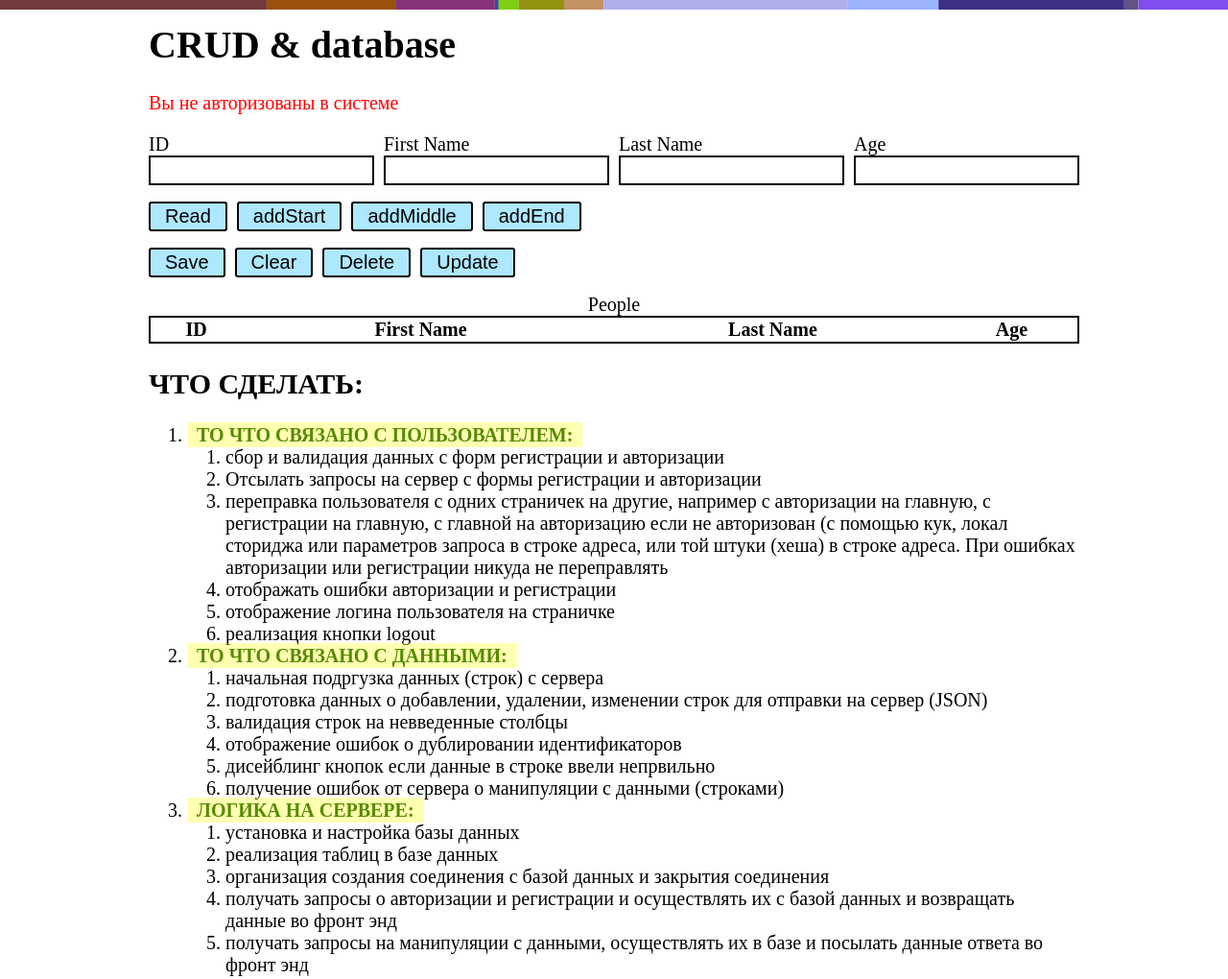
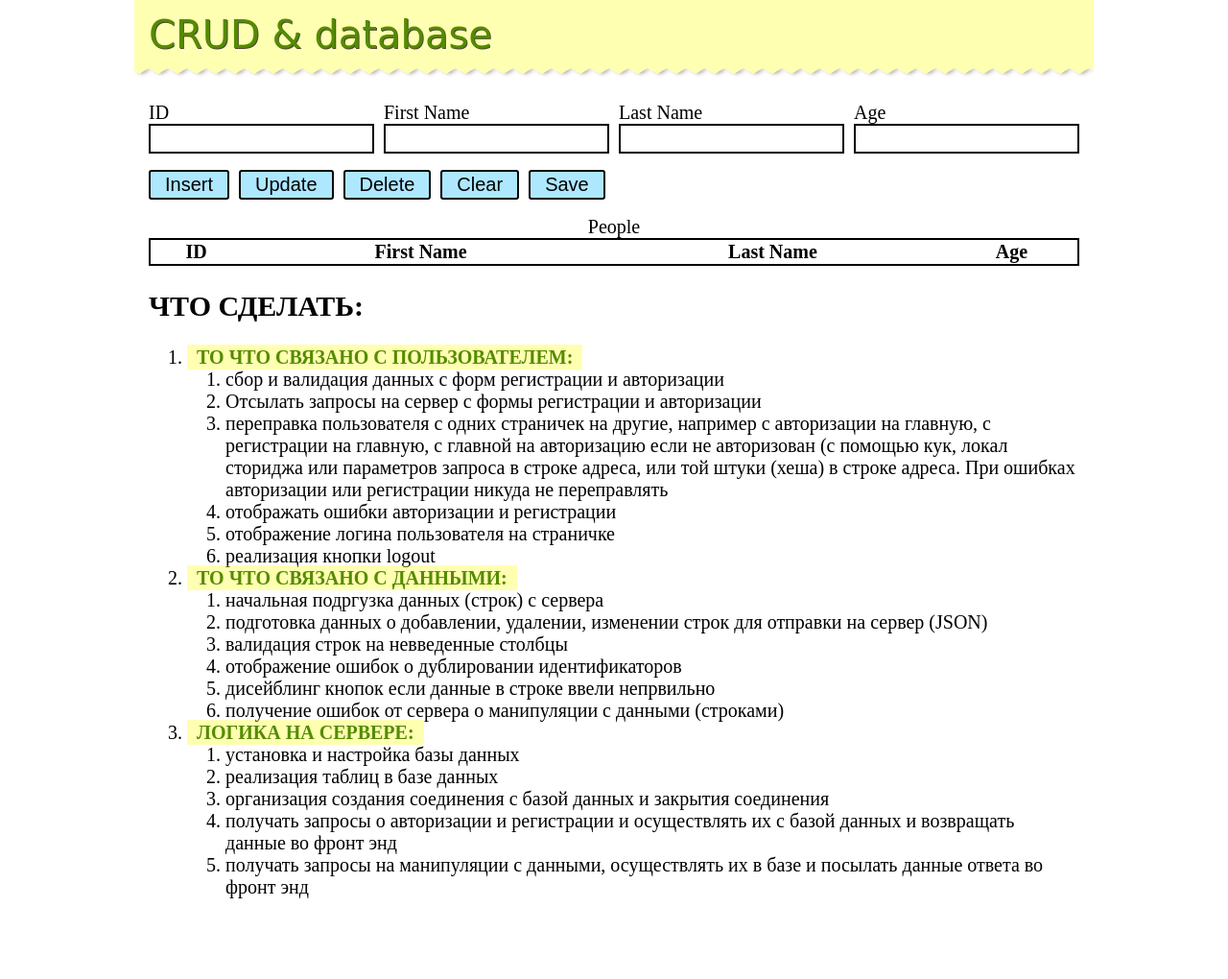
Before and after one commit to igor-ex/CRUD-database, a plain HTML site: page CRUD & database.html in a window 1280 px wide. Shown: the whole page at 96% size. After the commit the page ends 971 px from the top, so only its background shows below. Drawn offline with Linux system fonts and the light colour scheme; a web font is replaced by a local one.

Commit message:
ders removed

```diff
--- a/index CRUD & database.html
+++ b/CRUD & database.html
@@ -6,8 +6,8 @@
     <link rel="stylesheet" href="css/style.css">
 </head>
 <body>
+<h1 class="page-title">CRUD & database</h1>
 <div class="wrapper">
-<h1 class="wrapper__title">CRUD & database</h1>
     <div id="errorMessages" class="error-messages"></div>
     <div class="inputs">
         <div class="inputs__row">
@@ -28,16 +28,11 @@
         </div>
     </div>
 <div class="buttons">
-    <button class="buttons__button" id = "readLs">Read</button>
-    <button class="buttons__button" id = "addStart">addStart</button>
-    <button class="buttons__button" id = "addMiddle">addMiddle</button>
-    <button class="buttons__button" id = "addEnd">addEnd</button>
-</div>
-<div class="buttons">
+    <button class="buttons__button" id = "addEnd">Insert</button>
+    <button class="buttons__button" id = "updateData">Update</button>
+    <button class="buttons__button" id = "delElement">Delete</button>
+    <button class="buttons__button" id = "clearLSTab">Clear</button>
     <button class="buttons__button" id = "saveLs">Save</button>
-    <button class="buttons__button" id = "clearLSTab">Clear</button>
-    <button class="buttons__button" id = "delElement">Delete</button>
-    <button class="buttons__button" id = "updateData">Update</button>
 </div>
     <table id="myTable" class="table">
         <caption>People</caption>
@@ -104,8 +99,6 @@
 <script src="src/navigationView.js"></script>
 <script src="src/tableView.js"></script>
 <script src="src/main.js"></script>
-<script src="src/stripe.js"></script>
 <script src="src/init.js"></script>
-<script>createStripe(document.body);</script>
 </body>
 </html>
--- a/css/style.less
+++ b/css/style.less
@@ -1,11 +1,20 @@
 
+@import url('https://fonts.googleapis.com/css?family=Alfa+Slab+One');
 @import url('https://fonts.googleapis.com/css?family=Roboto+Slab&subset=cyrillic');
+
+//button color: #ff6c6c
 
 @font-size: 20px;
 @input-vertical-padding: 2px;
 @border: 2px solid #000;
 @input-horizontal-margin: 10px;
 @base-color: #aee8ff;
+
+.wrapping() {
+    max-width: 1000px;
+    margin: auto;
+}
+@wrapping-padding: 15px;
 
 /* reset */
 
@@ -22,15 +31,52 @@ body {
 
 /* general */
 
-.wrapper {
-    padding: 15px;
-    max-width: 1000px;
-    margin: auto;
+.page-title {
+    font-family: alfa slab one, cursive;
+    margin-top: 0;
+    line-height: 1.1;
+    .wrapping();
+    //padding: 7px @wrapping-padding 9px;
+    padding: 14px @wrapping-padding 13px;
+    position: relative;
+    color: #558b00;
+    background: #ffffb2;
+    text-shadow: 1px 1px 0 rgba(0, 0, 0, .7);
+    font-weight: normal;
+
+    @media (max-width: 750px) {
+        text-align: center;
+    }
+
+    &::after {
+        content: "";
+        display: block;
+        position: absolute;
+        left: 0;
+        bottom: -20px;
+        width: 100%;
+        height: 20px;
+        background: url(bg.svg);
+        background-position-x: -5px;
+        filter: drop-shadow(3px 0px 2px rgba(0, 0, 0, 0.4));
+        z-index: -1;
+    }
+
+    &::before {
+        content: "";
+        display: block;
+        position: absolute;
+        right: -10px;
+        bottom: -10px;
+        height: 20px;
+        width: 10px;
+        background: white;
+    }
 }
 
-.wrapper__title {
-    margin-top: 0;
-    line-height: 1.1;
+.wrapper {
+    padding: @wrapping-padding;
+    .wrapping();
 }
 
 .error-messages {
--- a/src/backEnd.js
+++ b/src/backEnd.js
@@ -1,3 +1,4 @@
+'use strict';
 
 function BackEnd() {
 
@@ -48,6 +49,6 @@ function sendPOST(url, data, callback, callbackFail) {
             }
         }
     };
-    callback({error: false});
+    //callback({error: false});
     xhr.send(JSON.stringify(data));
 }
--- a/src/controller.js
+++ b/src/controller.js
@@ -1,3 +1,4 @@
+'use strict';
 
 //Элемент-объект для хранения и отображения
 function Entry(id, fName, lName, age) {
@@ -19,6 +20,7 @@ function Controller() {
 }
 
 Controller.prototype.init = function () {
+    this.user.init();
     if (!this.user.isLoggedIn()) {
         setError('Вы не авторизованы в системе')
     }
@@ -134,6 +136,20 @@ Controller.prototype.clear = function () {
 };
 
 Controller.prototype.load = function () {
+    this.backEnd.load(this.user.sessionIdentifier, data => {
+        if (!data.err) {
+            //отрисовка всех связанных элементов отображения
+            this.views.forEach(function (view) {
+                view.repaint('fullupdate', 0, data.entries)
+            });
+        } else {
+            setError(data.message);
+        }
+    });
+    return true;
+};
+
+Controller.prototype.loadLocalStorage = function () {
     this.clear();
 
     //Работа без хранения данных
--- a/src/init.js
+++ b/src/init.js
@@ -1,3 +1,5 @@
+'use strict';
+
 window.addEventListener('load', () => {
     const model = new Model("arrData");
 
--- a/src/model.js
+++ b/src/model.js
@@ -1,3 +1,4 @@
+'use strict';
 
 //Долговременное сохранение данных в LocalStorage
 function Model(idLS) {
--- a/src/navigationView.js
+++ b/src/navigationView.js
@@ -1,3 +1,4 @@
+'use strict';
 
 //Управление для Controller
 function NavigationView() {
@@ -93,7 +94,7 @@ NavigationView.prototype.clear = function () {
 };
 
 NavigationView.prototype.load = function () {
-    this.controller.load();
+    this.controller.loadLocalStorage();
 };
 
 NavigationView.prototype.save = function () {
--- a/src/stripe.js
+++ /dev/null
@@ -1,26 +0,0 @@
-
-function createStripe(cont) {
-    const canvas = document.createElement('canvas');
-    canvas.style.display = 'block';
-    canvas.height = 10;
-    const ctx = canvas.getContext('2d');
-    window.addEventListener('resize', draw);
-    draw();
-    cont.insertBefore(canvas, cont.firstChild);
-    function draw () {
-        const width = cont.clientWidth;
-        canvas.width = width;
-        const partLen = width / 5;
-        let x = 0;
-        let curW;
-        while (x < width) {
-            ctx.fillStyle = "#"+((1<<24)*Math.random()|0).toString(16);
-            curW = getRandom(1, partLen);
-            ctx.fillRect(x, 0, curW, canvas.height);
-            x = x + curW;
-        }
-    }
-    function getRandom(min, max) {
-        return (Math.random() * (max - min)) + min;
-    }
-}
--- a/src/tableView.js
+++ b/src/tableView.js
@@ -1,3 +1,4 @@
+'use strict';
 
 //Табличное представление для Controller
 function TableView() {
--- a/src/user.js
+++ b/src/user.js
@@ -1,10 +1,16 @@
+'use strict';
 
 function User() {
     this.sessionIdentifier = null;
 }
 
+User.prototype.init = function () {
+    //проверить есть ли данные о пользователе и установить user.sessionIdentifier;
+    this.sessionIdentifier = 1;
+};
+
 User.prototype.isLoggedIn = function () {
-
+    return true;
 };
 
 User.prototype.logIn = function (userName, password) {
```
Also changed, not shown: css/bg.svg (added), css/style.css, 1 other file.
